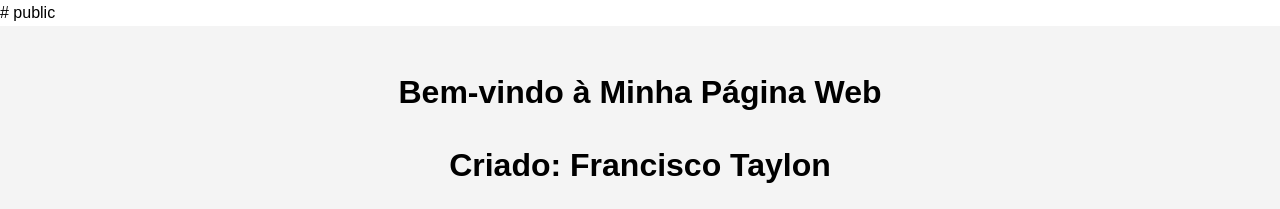
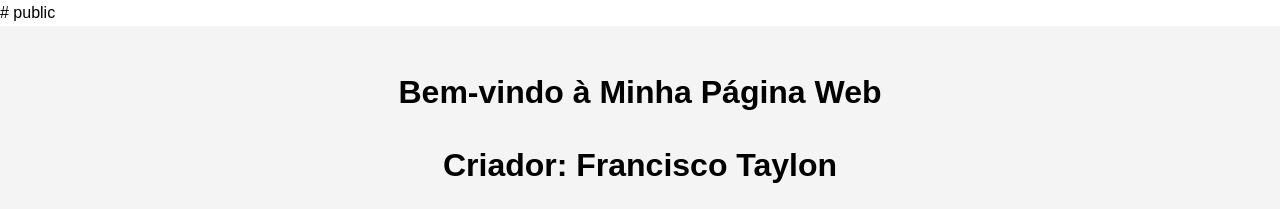
Before and after one commit to Taylon-00/Geracao-Tech, a plain HTML site: page index.html in a window 1280 px wide. Shown: the top 209 px of the page. Drawn offline with Linux system fonts and the light colour scheme.

Commit message:
Update index.html

```diff
--- a/index.html
+++ b/index.html
@@ -49,7 +49,7 @@
 <body>
     <header>
         <h1>Bem-vindo à Minha Página Web</h1>
-        <h1>Criado: Francisco Taylon<h1>
+        <h1>Criador: Francisco Taylon<h1>
         <h2>Um exemplo de estrutura semântica em HTML</h2>
         <p>Esta página demonstra a utilização de tags HTML semânticas e estilos básicos inline.</p>
     </header>
```
